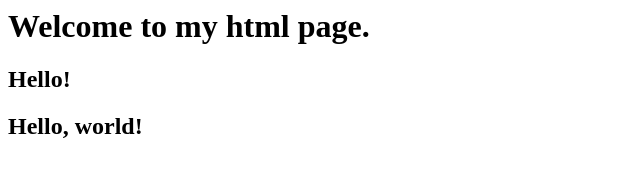
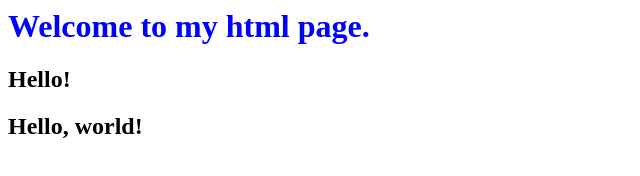
Before and after one commit to venish-karan/hello, a plain HTML site: page hello.html in a window 1280 px wide. Shown: the whole page, without its empty margins (0-640 px from the left). Drawn offline with Linux system fonts and the light colour scheme.

Commit message:
added css

```diff
--- a/hello.html
+++ b/hello.html
@@ -6,7 +6,7 @@
     <title>HELLO!</title>
   </head>
   <body>
-    <h1>Welcome to my html page.</h1>
+    <h1 style="color: blue;">Welcome to my html page.</h1>
     <h2> Hello!<h2>
     Hello, world!
   </body>
```
